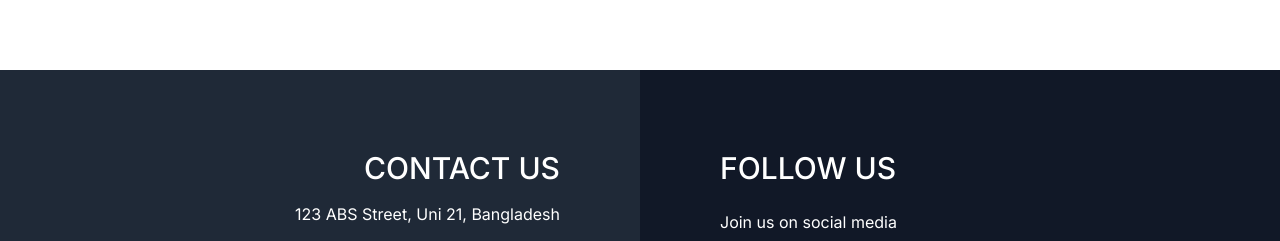
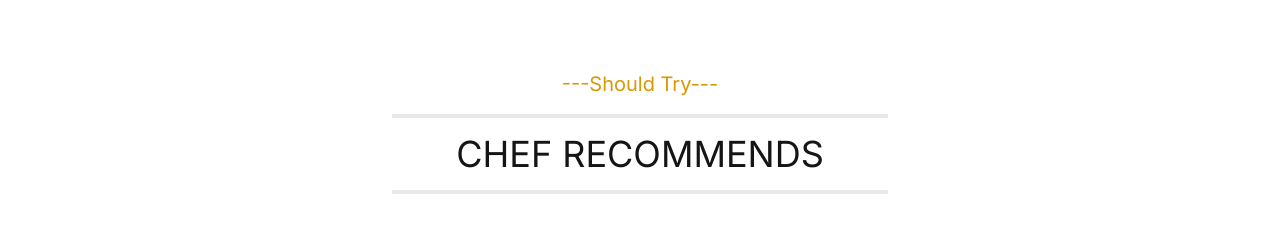
Before and after one commit to mahmuddevs/bistro-boss-restaurant-client, a React (Vite) app: page / in a window 1280 px wide. Shown: the part 2959-3200 px from the top of the page. Built offline with nearby package versions, Linux system fonts and the light colour scheme.

Commit message:
added some fixes and another section

```diff
--- a/src/pages/home/Home.jsx
+++ b/src/pages/home/Home.jsx
@@ -3,6 +3,7 @@ import Banner from "./components/Banner"
 import FromMenu from "./components/FromMenu"
 import HomeAbout from "./components/HomeAbout"
 import OrderOnline from "./components/OrderOnline"
+import Recommend from "./components/Recommend"
 
 const Home = () => {
     return (
@@ -12,6 +13,7 @@ const Home = () => {
             <OrderOnline />
             <HomeAbout />
             <FromMenu />
+            <Recommend />
         </>
     )
 }
--- a/src/pages/home/components/HomeAbout.jsx
+++ b/src/pages/home/components/HomeAbout.jsx
@@ -1,7 +1,7 @@
 const HomeAbout = () => {
     return (
         <section
-            style={{ backgroundImage: `url('/assets/home/chef-service.jpg'})`, }}
+            style={{ backgroundImage: `url('/assets/home/chef-service.jpg')` }}
             className={`w-11/12 md:container mx-auto my-14 lg:my-24 p-6 md:p-24 bg-cover bg-center bg-no-repeat`}
         >
             <div className='bg-white flex flex-col gap-4 items-center justify-center mx-auto text-center p-6 md:p-28'>
--- /dev/null
+++ b/src/pages/home/components/Recommend.jsx
@@ -0,0 +1,11 @@
+import SectionHeading from "../../../components/SectionHeading"
+
+const Recommend = () => {
+    return (
+        <section>
+            <SectionHeading subHeading='Should Try' heading='CHEF RECOMMENDS' />
+        </section>
+    )
+}
+
+export default Recommend
```
